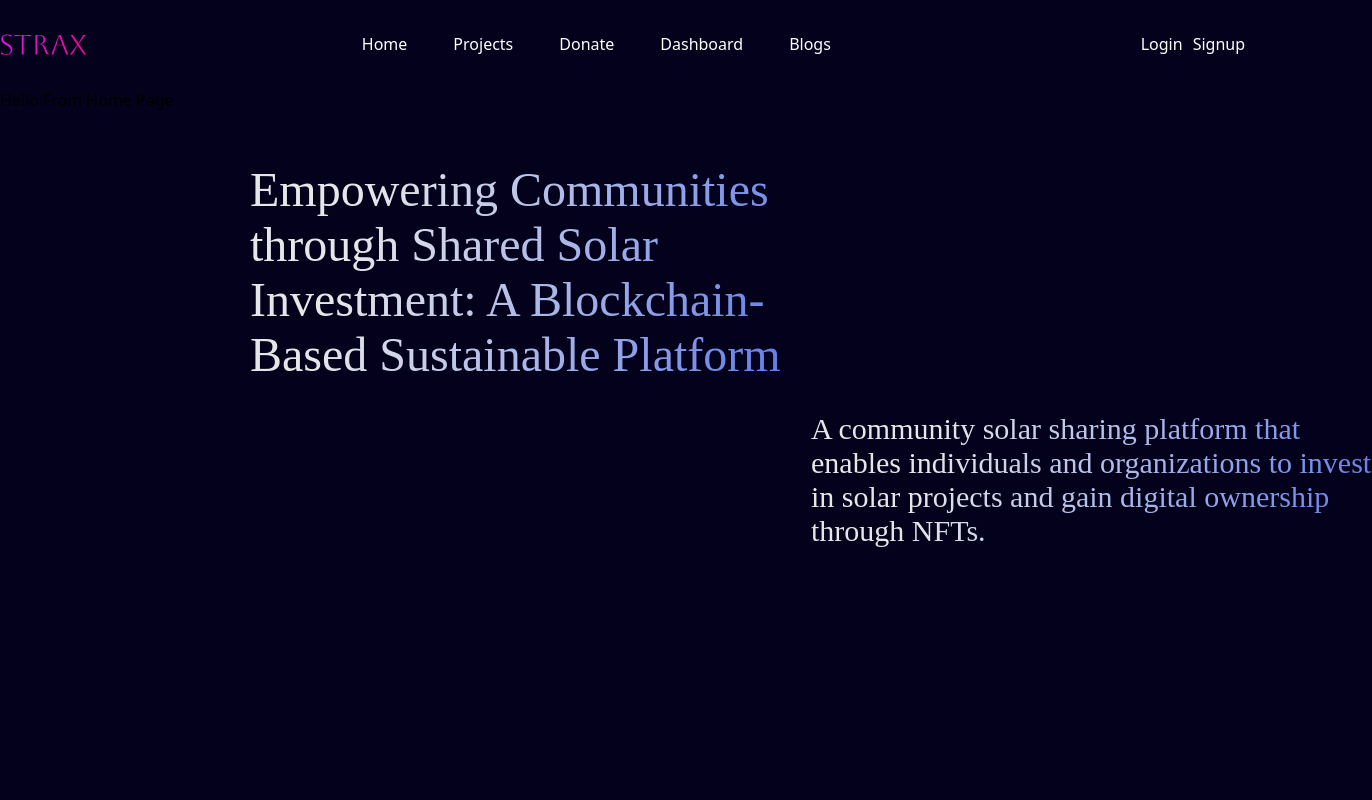
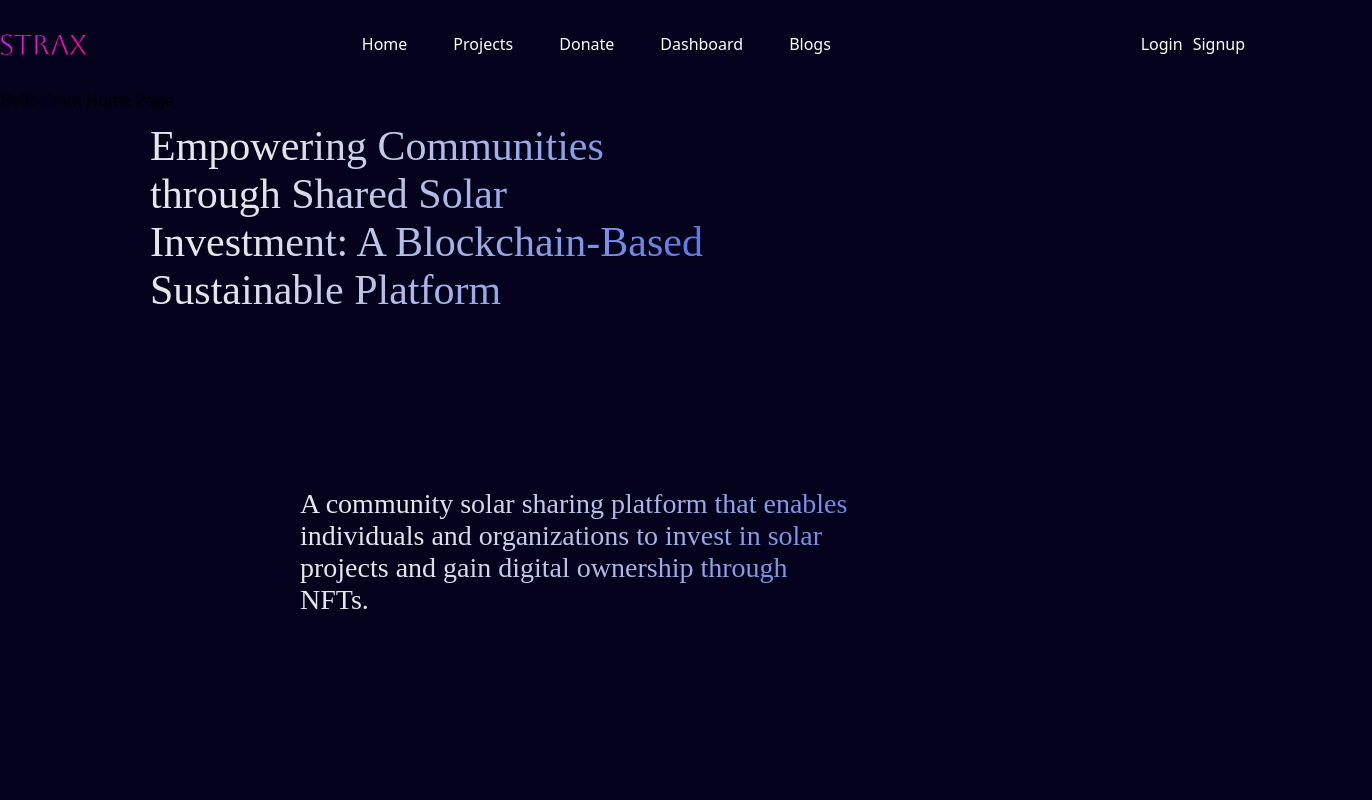
Before and after one commit to MuKulsoop/Carbonexis, a React (Vite) app: page / in a window 1280 px wide. Shown: the top 800 px of the page, 1372 px wide, since content can reach past the window. Built offline with nearby package versions, Linux system fonts and the light colour scheme.

Commit message:
Modified Hero.css

```diff
--- a/src/Components/Hero.css
+++ b/src/Components/Hero.css
@@ -2,22 +2,18 @@
   background-color: #04011c;
   height: 100vh;
   color: white;
-  display: flex;
-
     display: flex;
-    align-items: flex-start; /* Align items at the start (top) */
-    justify-content: space-between; /* Distribute space between elements */
-
+     flex-direction: column;
   align-items: start;
 }
 .Heading {
-    margin: 50px 0px 0px 250px;
+    margin: 10px 0px 0px 150px;
     line-height: normal;
   width: 35.063rem;
-  height: 18.125rem;
+  height: 18 rem;
   flex-shrink: 0;
   font-family: Average;
-  font-size: 48px;
+  font-size: 42px;
   font-style: normal;
   font-weight: 400;
   line-height: 118.5% 56.88px;
@@ -35,14 +31,13 @@
 }
 
 .Heading2 {
-    margin: 300px 0px 0px 0px;
-    /* left: 10%; */
+    margin: 150px 0px 0px 300px;
     line-height: normal;
   width: 35.063rem;
   height: 18.125rem;
   flex-shrink: 0;
   font-family: Average;
-  font-size: 30px;
+  font-size: 28px;
   font-style: normal;
   font-weight: 400;
   line-height: 118.5% 56.88px;
@@ -58,12 +53,3 @@
   -webkit-background-clip: text;
   -webkit-text-fill-color: transparent;
 }
-
-.left {
-    width: 50%; /* Adjust width as needed */
-}
-
-.right {
-    width: 10%; /* Adjust width as needed */
-    text-align: left; /* Align text to the left */
-}
```
